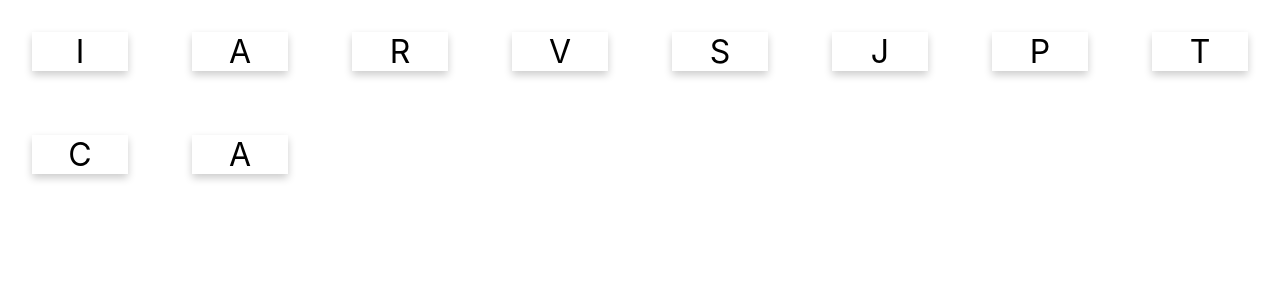
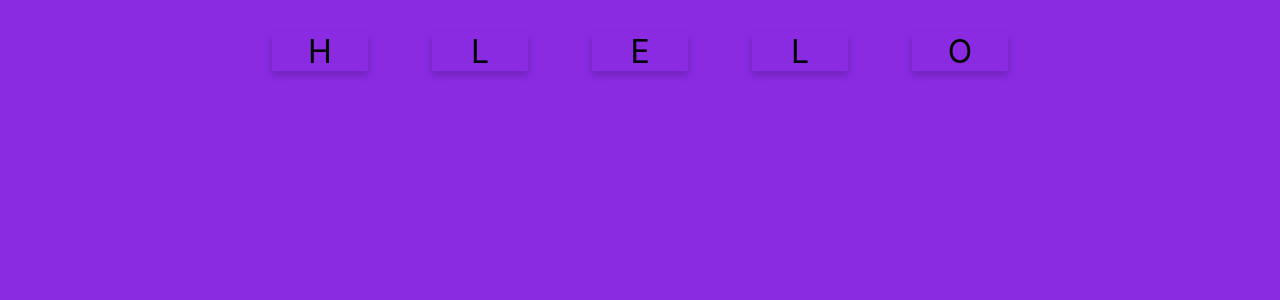
Before and after one commit to Donlee152/3SA03, a React (Create React App) app: page / in a window 1280 px wide. Shown: the top 300 px of the page. Built offline with nearby package versions, Linux system fonts and the light colour scheme.

Commit message:
เปลี่ยนสีพื้นหลัง

```diff
--- a/src/App.css
+++ b/src/App.css
@@ -1,6 +1,9 @@
 .App {
    text-align: center;
+   background-color: blueviolet;
+   height: 100vh;
  }
+
  .App-logo {
    animation: App-logo-spin infinite 20s linear;
    height: 80px;
--- a/src/App.js
+++ b/src/App.js
@@ -1,16 +1,16 @@
-import React,{ Component } from 'react';
+import React, { Component } from 'react';
 import './App.css';
 import WordCard from './WordCard';
 
-const word = "JavaScript";
+const word = "HELLO";
 class App extends Component {
   render() {
     return (
-    <div>
+      <div className="App">
        <WordCard value={word}/>
       </div>
+
     );
   }
 }
-
 export default App;
```
Lines whose indentation alone changed are shown as unchanged.
